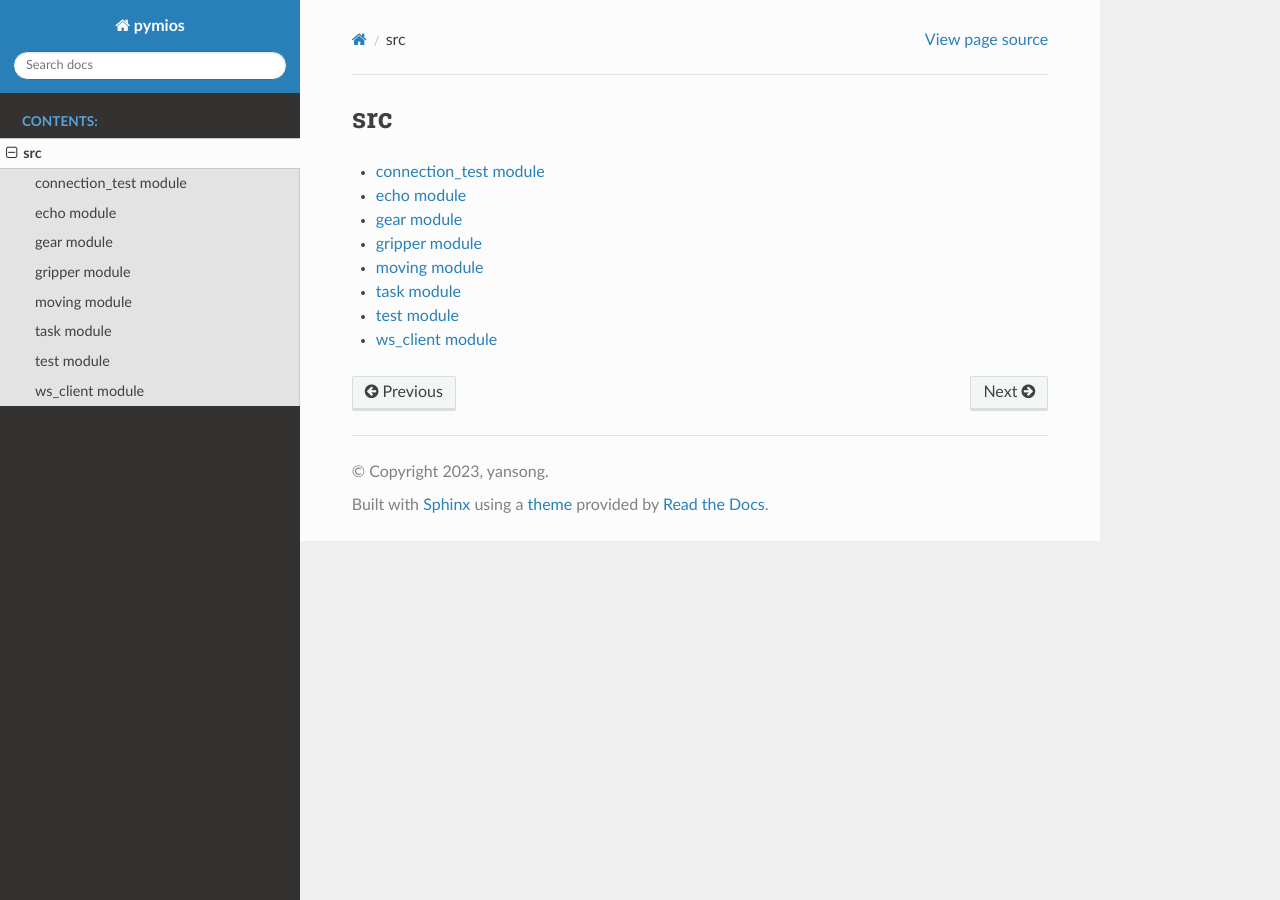
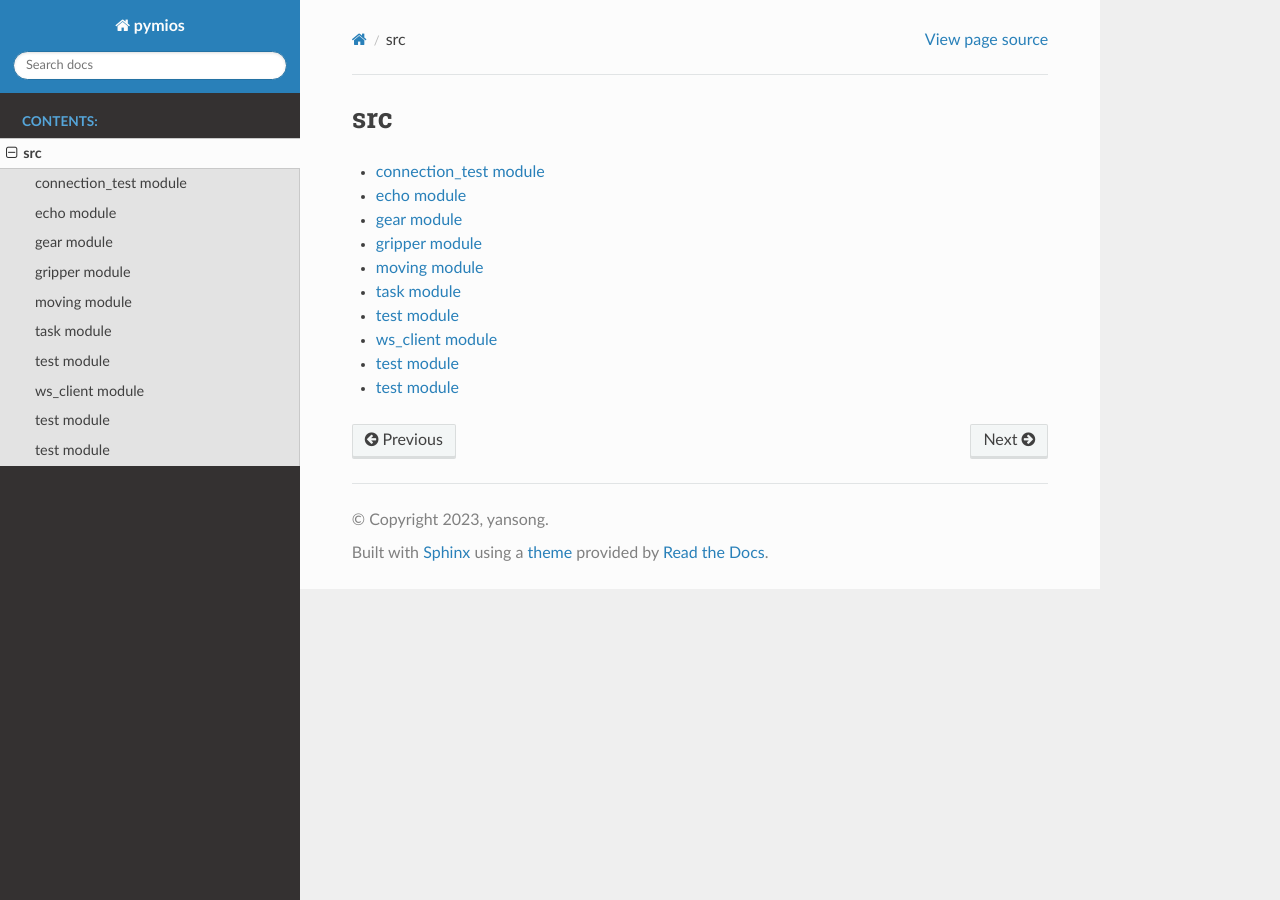
Before and after one commit to Sunakagreat/franka_docker, a Sphinx documentation site: the page built from docs/modules.rst, in a window 1280 px wide. Built offline with Sphinx 7.4.7 and the Read the Docs theme 2.0.0, drawn with Linux system fonts in a browser that asks for light colours.

Commit message:
delete localFolder, make newhtml

```diff
--- a/docs/modules.rst
+++ b/docs/modules.rst
@@ -12,3 +12,5 @@ src
    task
    test
    ws_client
+   test_insertion
+   new_insertion_test
--- /dev/null
+++ b/docs/new_insertion_test.rst
@@ -0,0 +1,7 @@
+test module
+===========
+
+.. automodule:: new_insertion_test
+    :members:
+    :undoc-members:
+    :show-inheritance:
--- /dev/null
+++ b/docs/test_insertion.rst
@@ -0,0 +1,7 @@
+test module
+===========
+
+.. automodule:: test_insertion
+    :members:
+    :undoc-members:
+    :show-inheritance:
```
Also changed, not shown: 13 other files.
